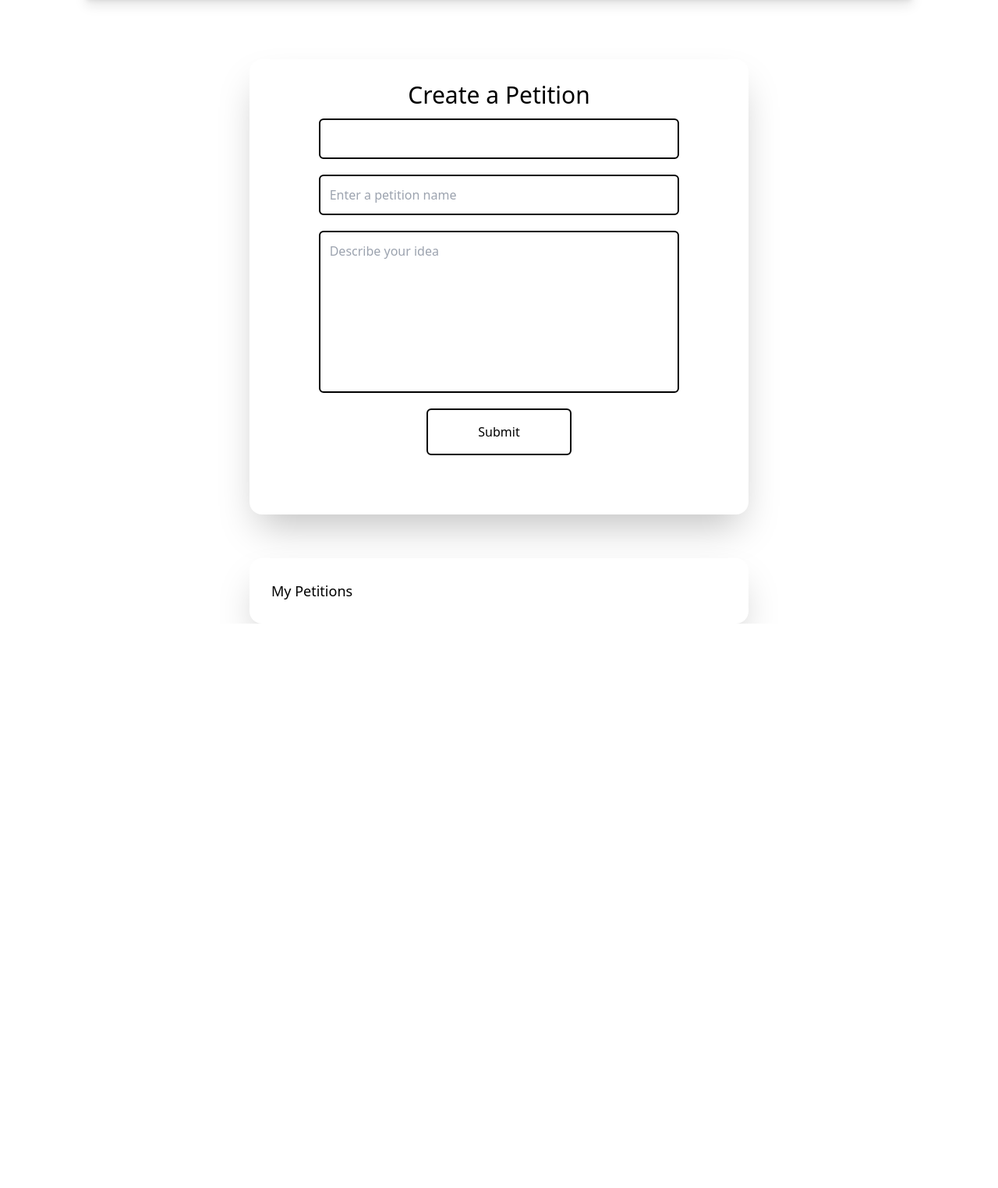
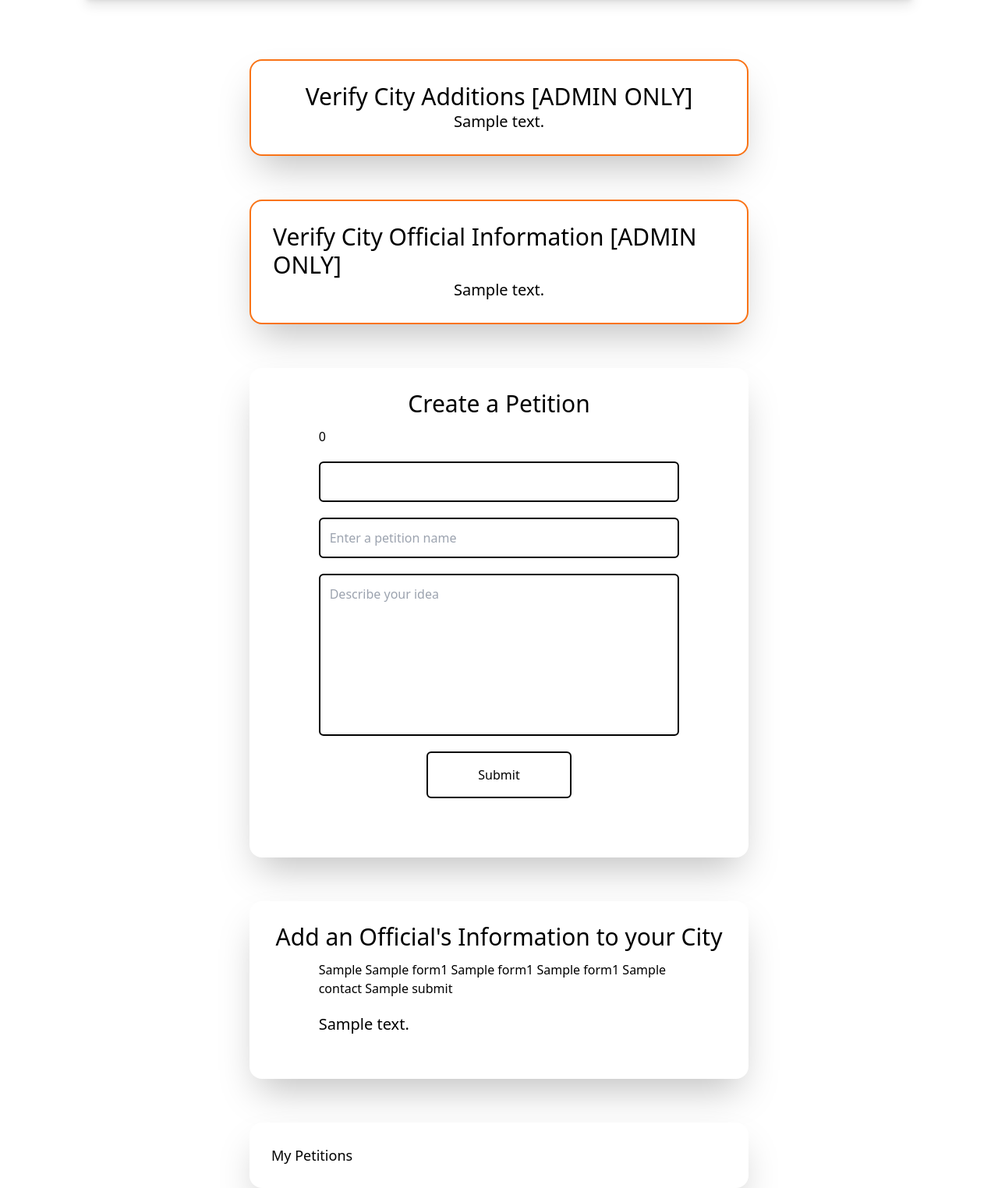
Before and after one commit to m9m/HinneHack2023, a Flask app: template templates/dashboard.html in a window 1280 px wide. Shown: the part 76-1600 px from the top of the page at 78% size. Before the commit the page ends 876 px from the top, so only its background shows below. Run offline with Flask 2, Linux system fonts and the light colour scheme; the visitor is signed in with stand-in values (Sample User, id 1); tables that the repository leaves empty hold one stand-in row (Sample ...); the template is opened without the code that fills it: values named after a table or form of the project are taken from there, most other values are stand-ins (such as "Sample title", 1, 10 or a date in 2020); form fields are guessed from the names that the template uses; style sheets or scripts are compiled from the project's sources.

Commit message:
Added moderation features

```diff
--- a/templates/dashboard.html
+++ b/templates/dashboard.html
@@ -23,17 +23,64 @@
             </nav>
             <br>
             <br>
-
+            {% if session.get('admin') %}
+                <div class="flex flex-col items-center justify-center mx-auto bg-white border-2 border-orange-500 shadow-2xl solid my-7 p-7 rounded-2xl sm:w-4/5 md:w-3/4 xl:w-1/2">
+                    <h1 class="text-3xl">
+                        Verify City Additions [ADMIN ONLY]
+                    </h1>
+                    {% for item in livecities.query.filter_by(live=False).all() %}
+                        <form id="submit" action="/dashboard" method="post" class="flex flex-row w-5/6 gap-5 p-3 mx-auto align-center">
+                            {{form2.form_n(value="2")}}
+                            {{form2.city_name(value=item.city_name, placeholder="Enter a city name", type="text",class="p-3 border-2 border-black rounded-md resize-none solid")}}
+                            {{form2.confirm(type="checkbox",class="p-3 border-2 border-black rounded-md resize-none solid")}}
+                            {{form2.submit(class="w-2/5 p-4 mx-auto border-2 border-black rounded-md hover:bg-gray-300 solid")}}
+                        </form>
+                    {% endfor %}
+                    <p class="text-xl">{{ message2 if message2 else "" }}</p>
+                </div>
+                <div class="flex flex-col items-center justify-center mx-auto bg-white border-2 border-orange-500 shadow-2xl solid my-7 p-7 rounded-2xl sm:w-4/5 md:w-3/4 xl:w-1/2">
+                    <h1 class="text-3xl">
+                        Verify City Official Information [ADMIN ONLY]
+                    </h1>
+                    {% for item in livecities.query.all() %}
+                    {% if item.any_unverified() %}
+                        <form id="submit" action="/dashboard" method="post" class="flex flex-row w-5/6 gap-5 p-3 mx-auto align-center">
+                            {{form3.form_n(value="3")}}
+                            {{form3.city_name(value=item.city_name)}}
+                            <p class="text-xl">{{item.any_unverified()[0]}} {{item.any_unverified()[1]}} from {{item.city_name}}: {{item.any_unverified()[2]}}</p>
+                            {{form3.confirm(type="checkbox", class="p-3 border-2 border-black rounded-md resize-none solid")}}
+                            {{form3.submit(class="w-2/5 p-4 mx-auto border-2 border-black rounded-md hover:bg-gray-300 solid")}}
+                        </form>
+                    {% endif %}
+                    {% endfor %}
+                    <p class="text-xl">{{ message3 if message3 else "" }}</p>
+                </div>
+            {% endif %}
             <div class="flex flex-col items-center justify-center mx-auto bg-white border-black border-solid shadow-2xl my-7 p-7 rounded-2xl sm:w-4/5 md:w-3/4 xl:w-1/2">
                 <h1 class="text-3xl">
                     Create a Petition
                 </h1>
                 <form id="submit" action="/dashboard" method="post" class="flex flex-col w-5/6 gap-5 p-3 mx-auto align-center">
+                    {{form.form_n(value="0")}}
                     {{form.city_name(type="select",class="p-3 border-2 border-black rounded-md resize-none solid")}}
                     {{form.petition_name(placeholder="Enter a petition name", type="text",class="p-3 border-2 border-black rounded-md resize-none solid")}}
                     {{form.petition_description(placeholder="Describe your idea", type="textarea", class="p-3 border-2 border-black rounded-md resize-none h-52 solid")}}
                     {{form.submit(class="w-2/5 p-4 mx-auto border-2 border-black rounded-md hover:bg-gray-300 solid")}}
                     <p class="text-xl status">{{ message if message else "" }}</p>
+                </form>
+            </div>
+            <div class="flex flex-col items-center justify-center mx-auto bg-white border-black border-solid shadow-2xl my-7 p-7 rounded-2xl sm:w-4/5 md:w-3/4 xl:w-1/2">
+                <h1 class="text-3xl">
+                    Add an Official's Information to your City
+                </h1>
+                <form id="submit" action="/dashboard" method="post" class="flex flex-col w-5/6 gap-5 p-3 mx-auto align-center">
+                    {{form1.form_n(value="1")}}
+                    {{form1.city_name(type="select",class="p-3 border-2 border-black rounded-md resize-none solid")}}
+                    {{form1.title(placeholder="Title of local official", type="text", class="p-3 border-2 border-black rounded-md resize-none solid")}}
+                    {{form1.name(placeholder="Name of local official", type="text",class="p-3 border-2 border-black rounded-md resize-none solid")}}
+                    {{form1.contact(placeholder="Email of local official", type="text", class="p-3 border-2 border-black rounded-md resize-none solid")}}
+                    {{form1.submit(class="w-2/5 p-4 mx-auto border-2 border-black rounded-md hover:bg-gray-300 solid")}}
+                    <p class="text-xl status">{{ message1 if message1 else "" }}</p>
                 </form>
             </div>
             <div class="flex flex-col justify-center mx-auto bg-white border-black border-solid shadow-2xl my-7 p-7 rounded-2xl sm:w-4/5 md:w-3/4 xl:w-1/2">
```
